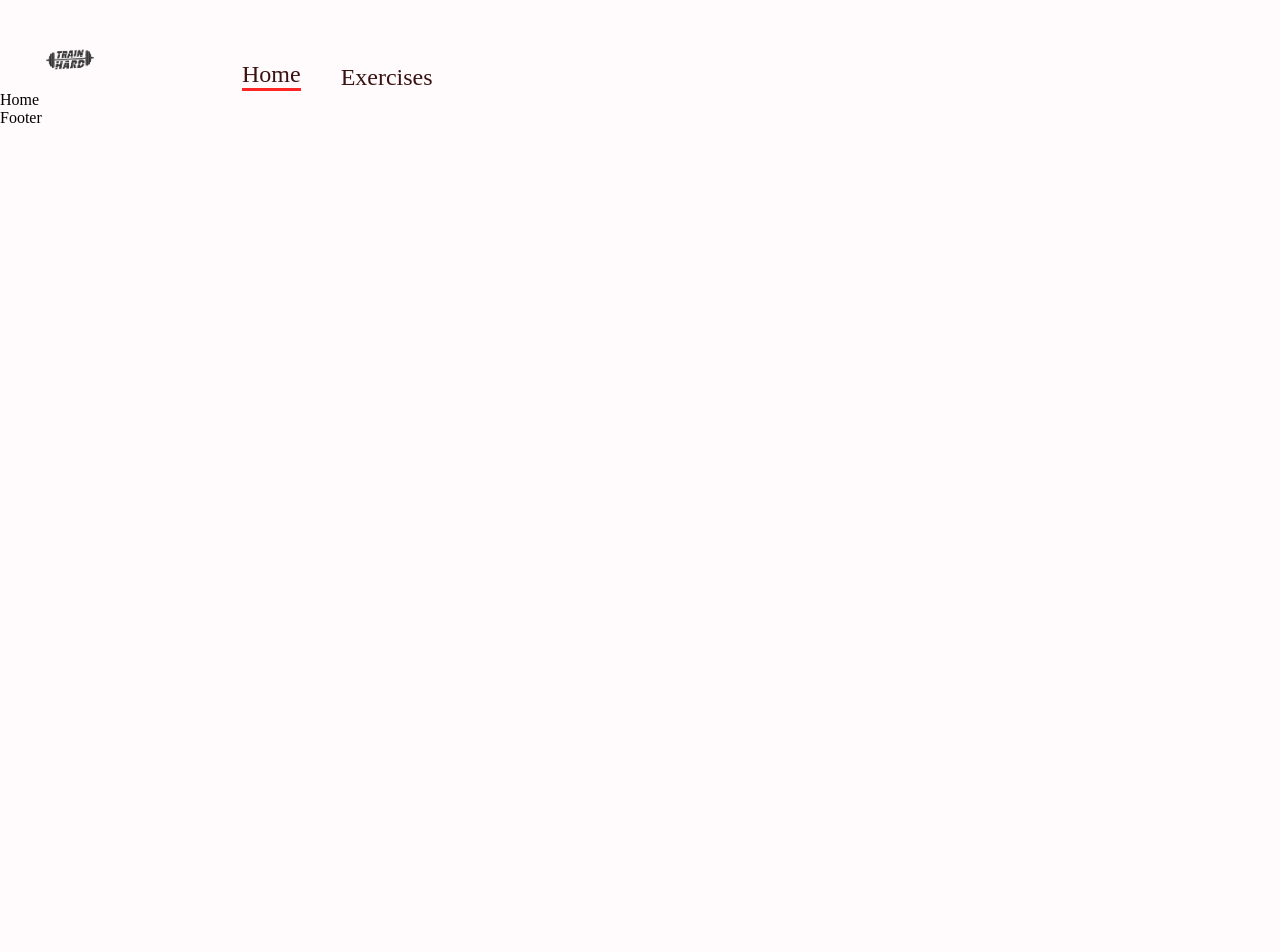
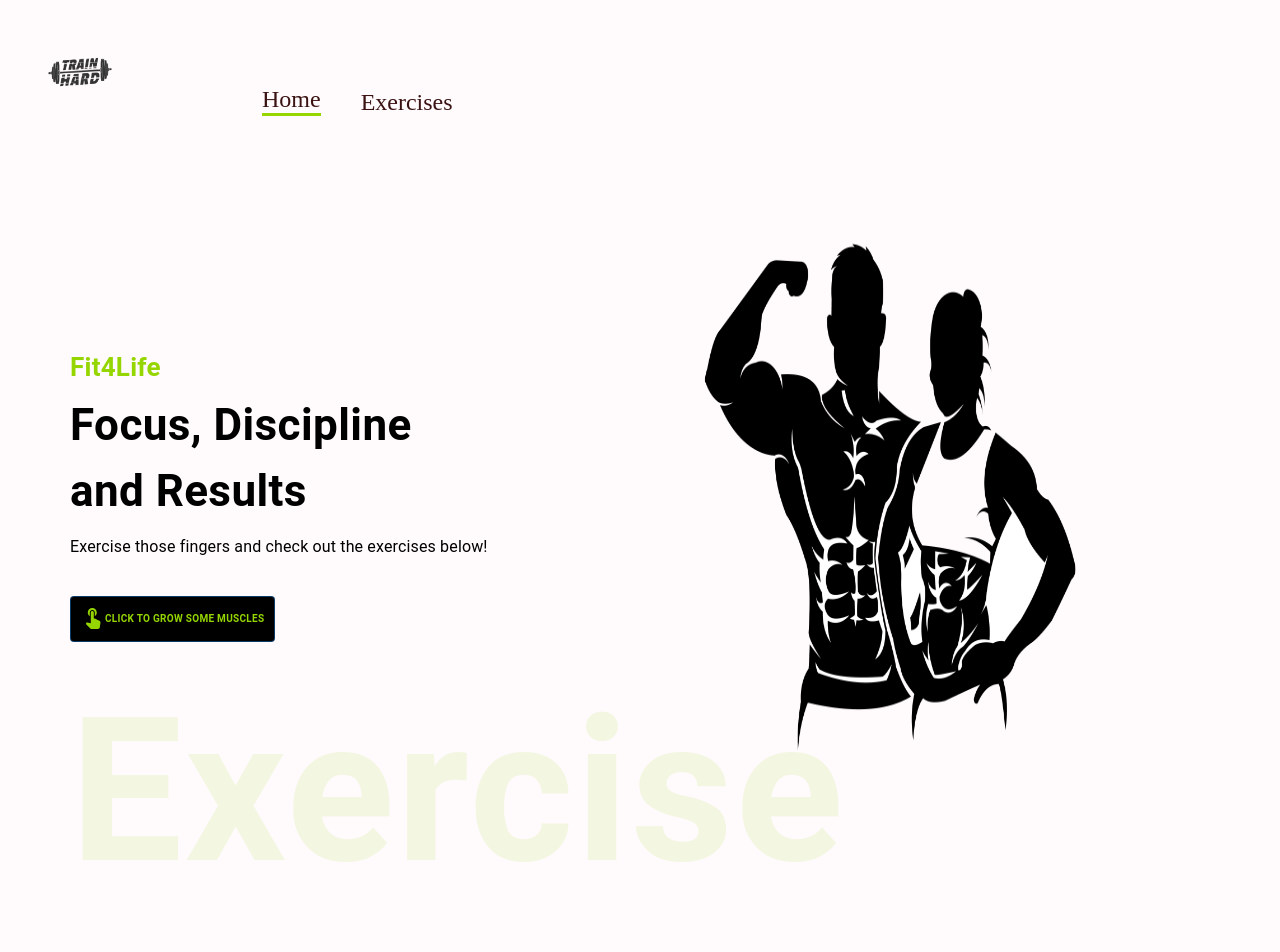
Before and after one commit to leungwoo/fit4life, a React (Create React App) app: page / in a window 1280 px wide. Shown: the top 952 px of the page. Before the commit the page ends 800 px from the top, so only its background shows below. Built offline with nearby package versions, Linux system fonts and the light colour scheme.

Commit message:
HeroBanner

```diff
--- a/public/index.html
+++ b/public/index.html
@@ -1,43 +1,23 @@
 <!DOCTYPE html>
 <html lang="en">
+
 <head>
   <meta charset="utf-8" />
   <link rel="icon" href="%PUBLIC_URL%/favicon.ico" />
   <meta name="viewport" content="width=device-width, initial-scale=1" />
   <meta name="theme-color" content="#000000" />
-    <meta
-      name="description"
-      content="Web site created using create-react-app"
-    />
+  <meta name="description" content="Web site created using create-react-app" />
   <link rel="apple-touch-icon" href="%PUBLIC_URL%/logo192.png" />
-    <!--
-      manifest.json provides metadata used when your web app is installed on a
-      user's mobile device or desktop. See https://developers.google.com/web/fundamentals/web-app-manifest/
-    -->
+
   <link rel="manifest" href="%PUBLIC_URL%/manifest.json" />
-    <!--
-      Notice the use of %PUBLIC_URL% in the tags above.
-      It will be replaced with the URL of the `public` folder during the build.
-      Only files inside the `public` folder can be referenced from the HTML.
 
-      Unlike "/favicon.ico" or "favicon.ico", "%PUBLIC_URL%/favicon.ico" will
-      work correctly both with client-side routing and a non-root public URL.
-      Learn how to configure a non-root public URL by running `npm run build`.
-    -->
-    <title>React App</title>
+  <title>Fit4Life </title>
 </head>
+
 <body>
   <noscript>You need to enable JavaScript to run this app.</noscript>
   <div id="root"></div>
-    <!--
-      This HTML file is a template.
-      If you open it directly in the browser, you will see an empty page.
 
-      You can add webfonts, meta tags, or analytics to this file.
-      The build step will place the bundled scripts into the <body> tag.
+</body>
 
-      To begin the development, run `npm start` or `yarn start`.
-      To create a production bundle, use `npm run build` or `yarn build`.
-    -->
-  </body>
 </html>
--- a/src/App.css
+++ b/src/App.css
@@ -53,7 +53,7 @@ body {
     height: 742px;
 }
 
-.hero-banner-img {
+/* .hero-banner-img {
     position: absolute;
     right: 40px;
     top: 0px;
@@ -61,6 +61,14 @@ body {
     height: 900px;
     margin-top: -330px;
 
+} */
+.hero-banner-img {
+    position: absolute;
+    top: 0px;
+    width: 700px;
+    height: 1200px;
+    margin-top: -430px;
+    right: 40px;
 }
 
 .exercise-card {
--- /dev/null
+++ b/src/components/Exercises.jsx
@@ -0,0 +1,9 @@
+import React from 'react';
+
+const Exercises = () => {
+    return (
+        <div>Exercises</div>
+    );
+};
+
+export default Exercises;
--- /dev/null
+++ b/src/components/HeroBanner.jsx
@@ -0,0 +1,50 @@
+import { Box, Button, Typography } from '@mui/material';
+import React from 'react';
+import fitness from '../assets/images/fitness.png';
+import TouchAppRoundedIcon from '@mui/icons-material/TouchAppRounded';
+
+const HeroBanner = () => {
+    return (
+        <Box
+            sx={{
+                mt: { lg: '212px', xs: '70px' },
+                ml: { sm: '50px' }
+            }} p='20px' position='relative'>
+            <Typography color='#95D600' fontSize='26px' fontWeight='600'>
+                Fit4Life
+            </Typography>
+            <Typography fontWeight='700' mt='5px' mb='5px'
+                sx={{ fontSize: { lg: '44px', xs: '40px' } }}>
+                Focus, Discipline <br />  and
+                Results
+            </Typography>
+            <Typography lineHeight='35px' mb={4}>
+                Exercise those fingers and check out the exercises below!
+            </Typography>
+            <Button variant='outlined' href='#exercises'
+                sx={{
+                    color: '#95D600',
+                    backgroundColor: 'black',
+                    fontSize: '10px',
+                    fontWeight: "bold",
+                    padding: '10px'
+                }} >
+                <TouchAppRoundedIcon /> Click to grow some muscles
+            </Button>
+            <Typography
+                fontWeight={600}
+                color='#95D600'
+                sx={{
+                    opacity: '0.1',
+                    display: { lg: 'block', xs: 'none' }
+                }} fontSize='200px'>
+                Exercise
+            </Typography>
+            <img src={fitness} alt='banner' className="hero-banner-img" />
+
+        </Box>
+
+    );
+};
+
+export default HeroBanner;
--- a/src/components/Navbar.jsx
+++ b/src/components/Navbar.jsx
@@ -15,13 +15,13 @@ const Navbar = () => {
             }} >
             <Link to='/'>
                 <img src={Logo} alt="logo"
-                    style={{ width: '60px', height: '55px', margin: '0 20px' }} />
+                    style={{ width: '80px', height: '80px', margin: '0 20px' }} />
             </Link>
             <Stack direction="row"
                 gap='40px'
                 fontSize='24px'
                 alignItems='flex-end'>
-                <Link to='/' style={{ textDecoration: 'none', color: '#3A1212', borderBottom: '3px solid #FF2625' }}> Home</Link>
+                <Link to='/' style={{ textDecoration: 'none', color: '#3A1212', borderBottom: '3px solid #95D600' }}> Home</Link>
                 <a href='#exercises' style={{ textDecoration: 'none', color: '#3A1212' }}>Exercises</a>
             </Stack>
         </Stack>
--- /dev/null
+++ b/src/components/SearchExercises.jsx
@@ -0,0 +1,9 @@
+import React from 'react';
+
+const SearchExercises = () => {
+    return (
+        <div>SearchExercises</div>
+    );
+};
+
+export default SearchExercises;
--- a/src/pages/Home.jsx
+++ b/src/pages/Home.jsx
@@ -1,8 +1,18 @@
-import React from 'react';
+import React, { useState } from 'react';
+import { Box } from '@mui/material';
+
+import HeroBanner from '../components/HeroBanner';
+import SearchExercises from '../components/SearchExercises';
+import Exercises from '../components/Exercises';
+
 
 const Home = () => {
     return (
-        <div>Home</div>
+        <Box>
+            <HeroBanner />
+            <SearchExercises />
+            <Exercises />
+        </Box>
     );
 };
 
```
Also changed, not shown: src/assets/images/fitness.png (added). Lines whose indentation alone changed are shown as unchanged.
